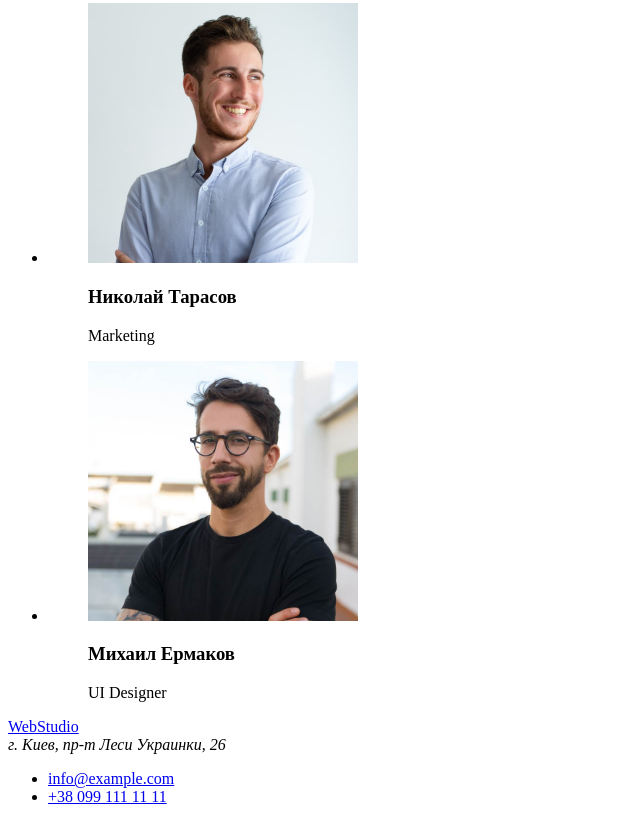
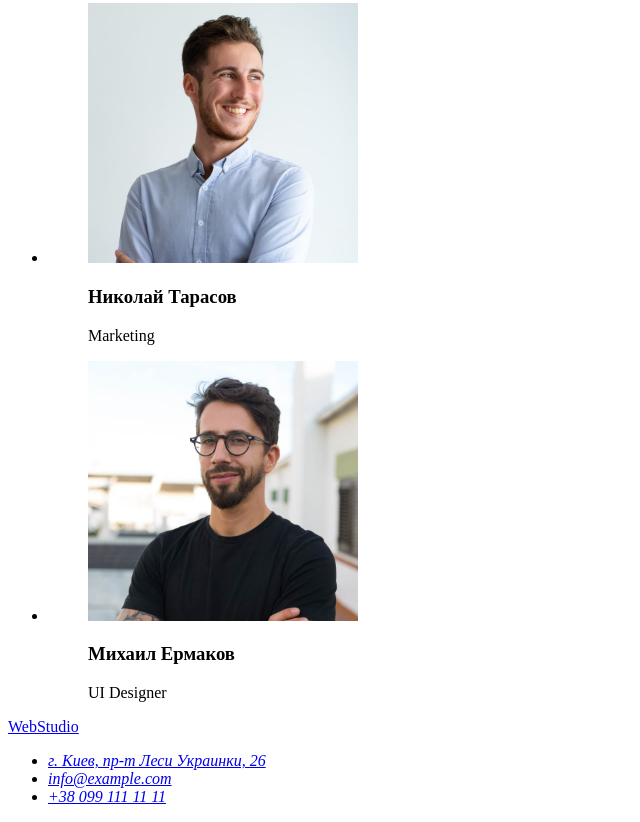
Before and after one commit to VladVinichenko/goit-markup-hw-01, a plain HTML site: page index.html in a window 1280 px wide. Shown: the part 1967-2789 px from the top of the page, without its empty margins (0-640 px from the left). Drawn offline with Linux system fonts and the light colour scheme.

Commit message:
Update index.html

```diff
--- a/index.html
+++ b/index.html
@@ -142,14 +142,12 @@
 </section>
     </main>
     <footer>
-        <div>
             <a href="/" lang="en">WebStudio</a>
-        </div>
-        <div>
             <address>
-                г. Киев, пр-т Леси Украинки, 26
-            </address>
             <ul>
+                <li>
+                <a href="https://goo.gl/maps/bDPtSfCHScpDjVdq6" rel="noopener nooferrer">г. Киев, пр-т Леси Украинки, 26</a>
+                </li>
                 <li>
             <a href="mailto:info@example.com">info@example.com</a>
                 </li>
@@ -157,7 +155,7 @@
             <a href="tel:+380991111111">+38 099 111 11 11</a>
                 </li>
             </ul>
-        </div>
+            </address>
     </footer>
 </body>
 </html>
```
